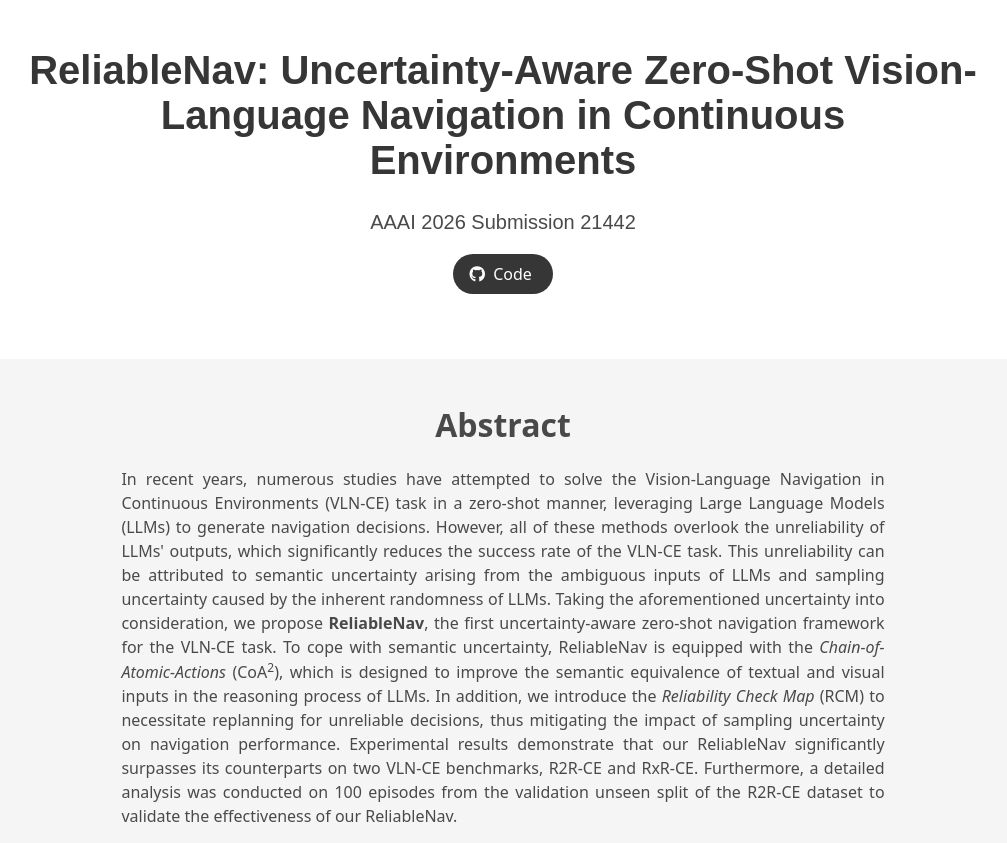
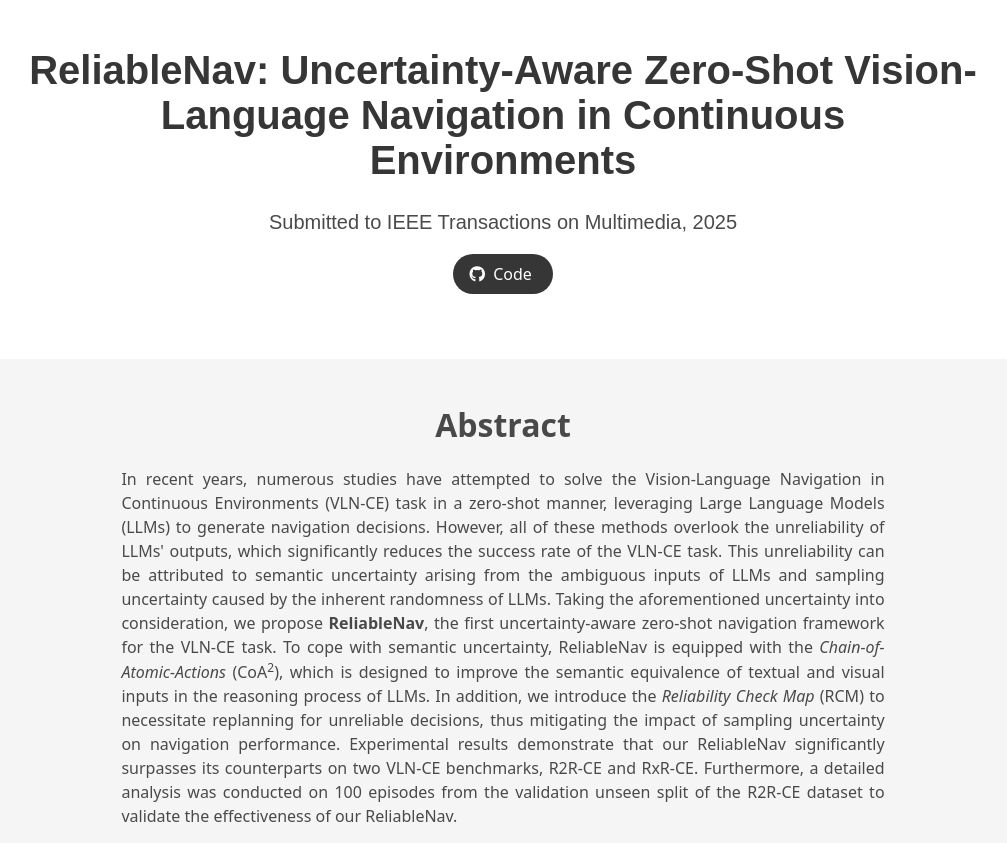
Before and after one commit to csLinZhang/ReliableNav, a plain HTML site: page index.html in a window 1280 px wide. Shown: the top 843 px of the page, without its empty margins (137-1144 px from the left). Drawn offline with nearby package versions, Linux system fonts and the light colour scheme; some icons are missing.

```diff
--- a/index.html
+++ b/index.html
@@ -62,7 +62,7 @@
                   <span class="author-block">
                     <a href="THIRD AUTHOR PERSONAL LINK" target="_blank">Third Author</a>
                   </span> -->
-                  <p>AAAI 2026 Submission 21442</p>
+                  <p>Submitted to IEEE Transactions on Multimedia, 2025</p>
                   </div>
 
                   <!-- <div class="is-size-5 publication-authors">
```
